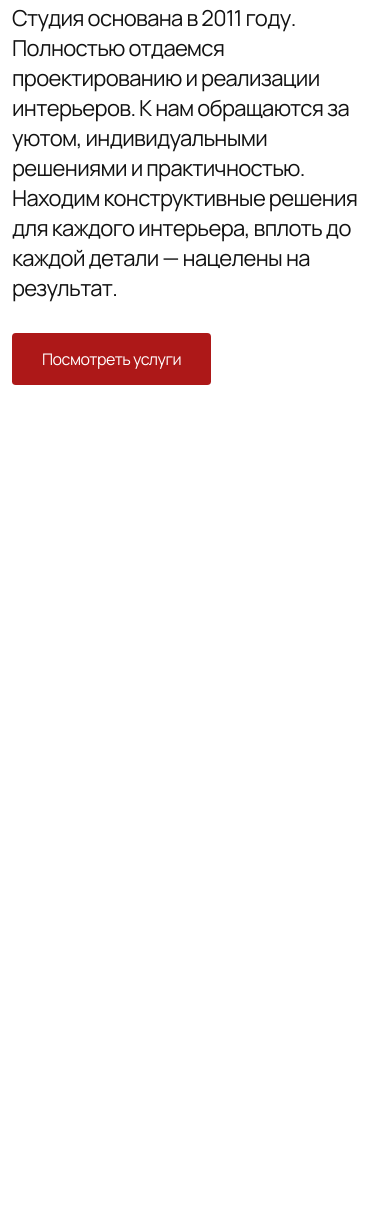
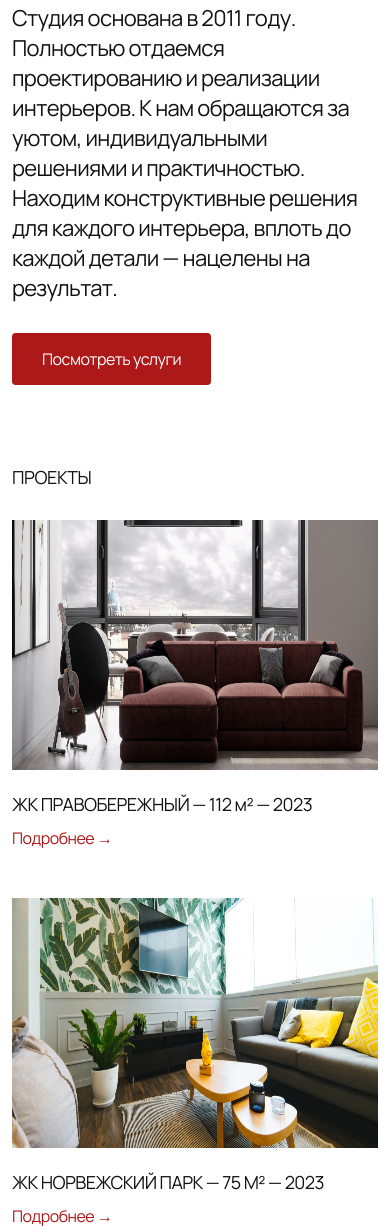
Before and after one commit to PautovMaxim/metrica_adaptiv, a plain HTML site: page index.html in a window 390 px wide. Shown: the part 555-1785 px from the top of the page. Before the commit the page ends 1020 px from the top, so only its background shows below. Drawn offline with Linux system fonts and the light colour scheme.

Commit message:
Add files via upload

```diff
--- a/styles/projects.css
+++ b/styles/projects.css
@@ -49,3 +49,55 @@
     color: #fff;
     background-color: #ad1818;
 }
+
+@media (max-width: 1999px) {
+    .projects__information-block {
+        margin-bottom: 80px;
+    }
+
+    .projects__information-block:nth-last-child(1) {
+        margin-bottom: 100px;
+    }
+}
+
+@media (max-width: 767px) {
+    .projects__information-block {
+        margin-bottom: 49px;
+        height: auto;
+    }
+
+    .projects__information-block:nth-last-child(1) {
+        margin-bottom: 60px;
+    }
+
+    .projects__title {
+        font-size: 14px;
+        line-height: normal;
+        letter-spacing: -0.42px;
+    }
+
+    .projects__image-block {
+        margin-bottom: 20px;
+        height: 250px;
+    }
+
+    .projects__block-name {
+        margin-bottom: 11px;
+        font-size: 18px;
+        line-height: normal;
+        letter-spacing: -0.54px;
+    }
+
+    .projects__detail {
+        font-size: 16px;
+        line-height: normal;
+        letter-spacing: -0.48px;
+    }
+
+    .projects__watch-projects-btn {
+        height: 100px;
+        font-size: 22px;
+        line-height: normal;
+        letter-spacing: -0.66px;
+    }
+}
```
Also changed, not shown: index.html (+2 -2 lines).
